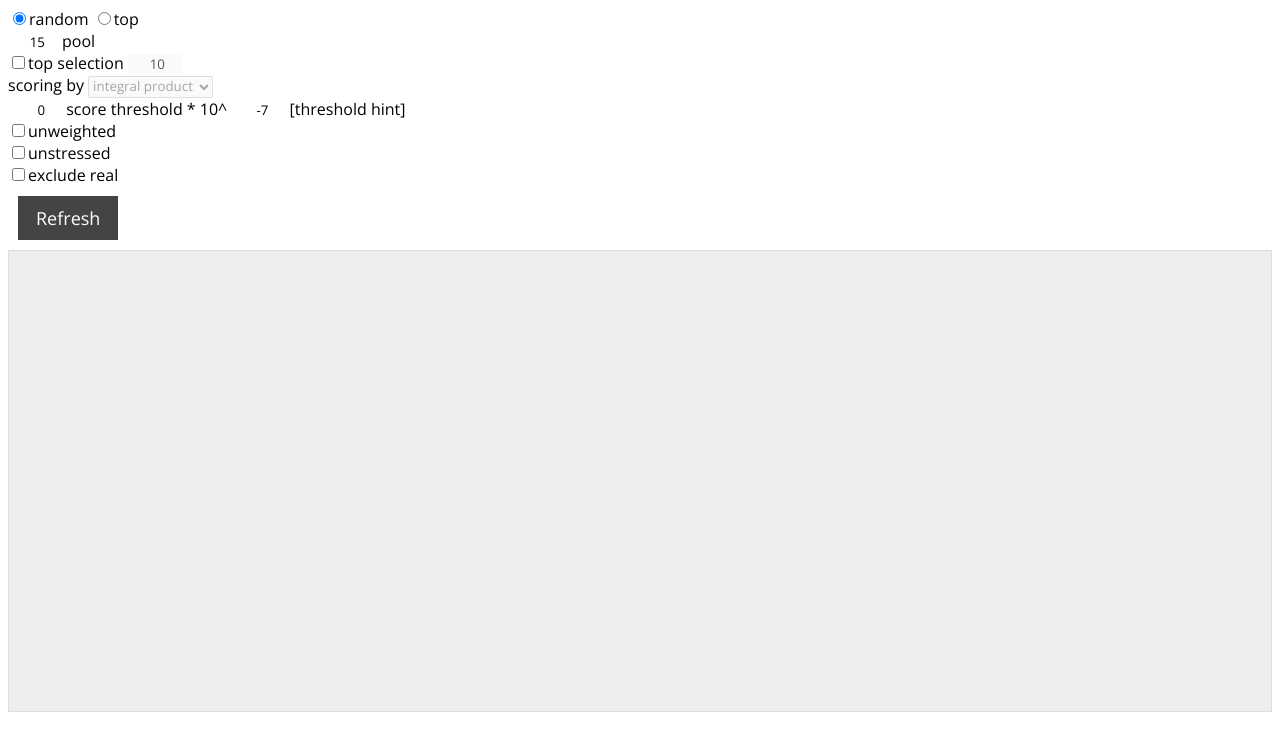
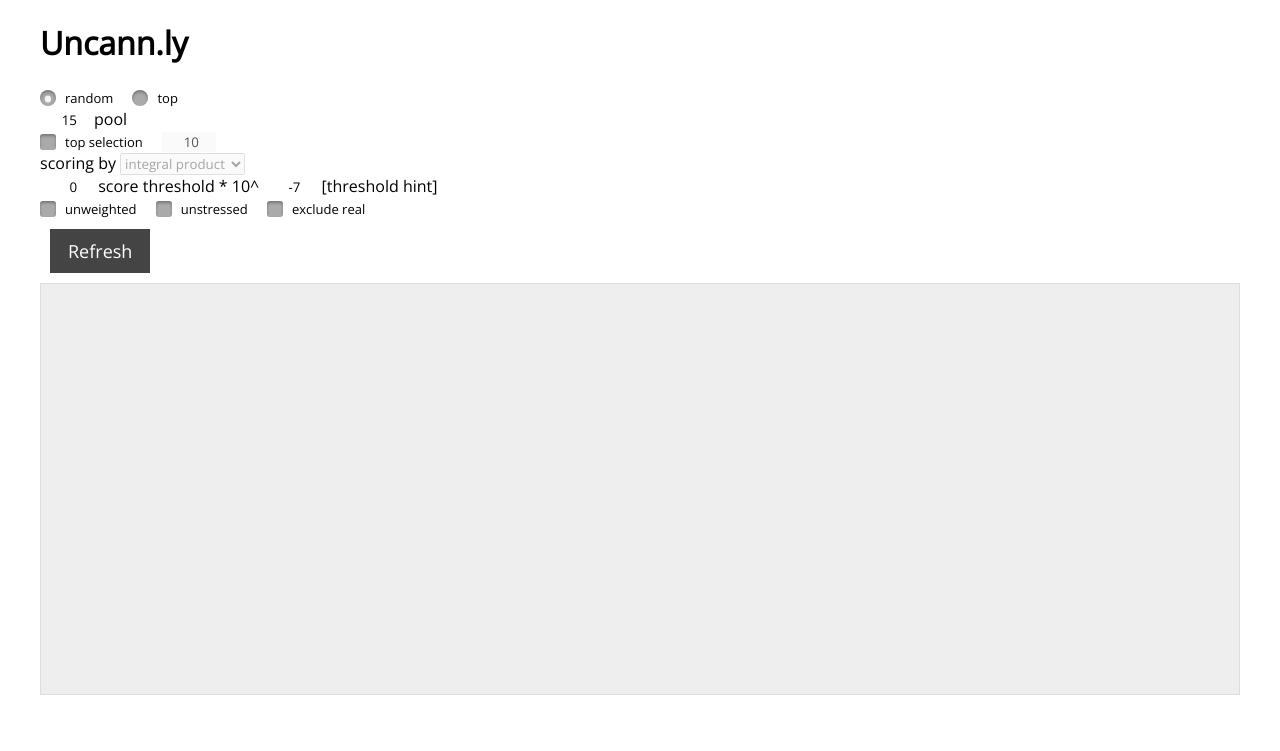
Before and after one commit to Uncannly/uncannly, a Flask app: page / in a window 1280 px wide. Shown: the top 751 px of the page. Run offline with Flask 2, Linux system fonts and the light colour scheme.

Commit message:
fancy checkboxes and radio buttons; title [#136542377]

```diff
--- a/app/static/styles.css
+++ b/app/static/styles.css
@@ -43,6 +43,7 @@ input[type=number] {
 
 body {
 	font-family: 'Open Sans', sans-serif;
+	margin: 0 40px;
 }
 
 .word {
@@ -71,6 +72,63 @@ body {
 	background-color: #eeeeee;
   padding: 30px;
   border: 1px solid #dddddd;
-  height: 400px;
+  height: 350px;
   overflow-y: auto;
 }
+
+label.fancy {
+  display: inline-block;
+  cursor: pointer;
+  position: relative;
+  padding-left: 25px;
+  margin-right: 15px;
+  font-size: 13px;
+}
+
+input[type=radio] {
+  display: none;
+}
+
+input[type=checkbox] {
+  display: none;
+}
+
+label.fancy:before {
+  content: "";
+  display: inline-block;
+
+  width: 16px;
+  height: 16px;
+
+  margin-right: 10px;
+  position: absolute;
+  left: 0;
+  bottom: 1px;
+  background-color: #aaa;
+  box-shadow: inset 0px 2px 3px 0px rgba(0, 0, 0, .3), 0px 1px 0px 0px rgba(255, 255, 255, .8);
+}
+
+.choose-mode label:before {
+  border-radius: 8px;
+}
+
+input[type=radio]:checked + label:before {
+  content: "\2022";
+  color: #f3f3f3;
+  font-size: 30px;
+  text-align: center;
+  line-height: 18px;
+}
+
+.random label:before, .top label:before {
+  border-radius: 3px;
+}
+
+input[type=checkbox]:checked + label:before {
+  content: "\2713";
+  text-shadow: 1px 1px 1px rgba(0, 0, 0, .2);
+  font-size: 15px;
+  color: #f3f3f3;
+  text-align: center;
+  line-height: 15px;
+}
--- a/app/templates/index.html
+++ b/app/templates/index.html
@@ -9,12 +9,15 @@
     <link rel="stylesheet" href="https://fonts.googleapis.com/css?family=Open+Sans">
   </head>
   <body>
-    <label display="inline">
-      <input type="radio" name="mode" value="random" checked>random
-    </label>
-    <label display="inline">
-      <input type="radio" name="mode" value="top">top
-    </label>
+    <h1>Uncann.ly</h1>
+
+    <div class="choose-mode">
+      <input type="radio" name="mode" value="random" id="random-radio" checked>
+      <label display="inline" for="random-radio" class="fancy">random</label>
+
+      <input type="radio" name="mode" value="top" id="top-radio">
+      <label display="inline" for="top-radio" class="fancy">top</label>
+    </div>
 
     {{ modes('random', readme, pool_default, pool_max) }}
 
--- a/app/templates/otherOptions.html
+++ b/app/templates/otherOptions.html
@@ -1,15 +1,33 @@
 {% macro otherOptions(mode, readme) -%}
 
-<label title="{{ readme.unweighted }}" class="own-line">
-  <input type="checkbox" class="unweighted">unweighted
-</label>
+<div>
+	<input type="checkbox" class="unweighted" id="{{ mode }}-unweighted">
+	<label
+	  class="fancy own-line"
+		title="{{ readme.unweighted }}"
+		for="{{ mode }}-unweighted"
+	>
+		unweighted
+	</label>
 
-<label title="{{ readme.unstressed }}" class="own-line">
-  <input type="checkbox" class="unstressed">unstressed
-</label>
+	<input type="checkbox" class="unstressed" id="{{ mode }}-unstressed">
+	<label
+		class="fancy own-line"
+		title="{{ readme.unstressed }}"
+		for="{{ mode }}-unstressed"
+	>
+		unstressed
+	</label>
 
-<label title="{{ readme.exclude_real }}" class="own-line">
-  <input type="checkbox" class="exclude-real">exclude real
-</label>
+	<input type="checkbox" class="exclude-real" id="{{ mode }}-exclude-real">
+	<label
+		class="fancy own-line"
+		title="{{ readme.exclude_real }}"
+		for="{{ mode }}-exclude-real"
+	>
+		exclude real
+	</label>
+
+</div>
 
 {%- endmacro %}
--- a/app/templates/selection.html
+++ b/app/templates/selection.html
@@ -12,14 +12,20 @@
     value="{{ pool_default }}"
   >pool
 </label>
-<label
-  title="{{ readme.random_selection if mode == 'top' else readme.top_selection }}"
-  class="own-line"
->
+
+<div>
   <input
     type="checkbox"
     class="selection"
-  >{{ 'random' if mode == 'top' else 'top' }} selection
+    id="{{ mode }}-selection"
+  >
+  <label
+    class="fancy"
+    title="{{ readme.random_selection if mode == 'top' else readme.top_selection }}"
+    for="{{ mode }}-selection"
+  >
+    {{ 'random' if mode == 'top' else 'top' }} selection
+  </label>
   <input
     type="number"
     min="1"
@@ -29,7 +35,8 @@
     value="10"
     disabled
   >
-</label>
+</div>
+
 <div class="scoring-method" title="{{ readme.scoring_method }}">
   scoring by
   <select
```
